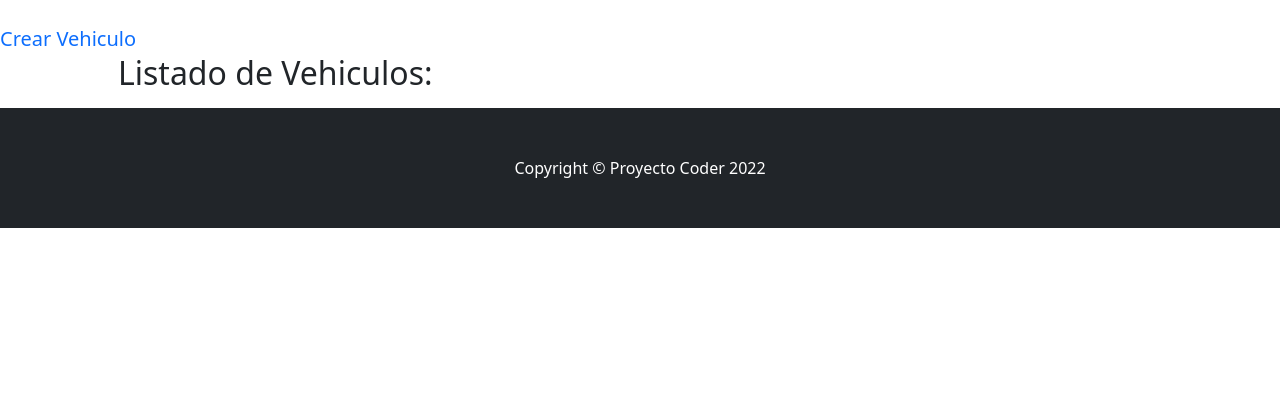
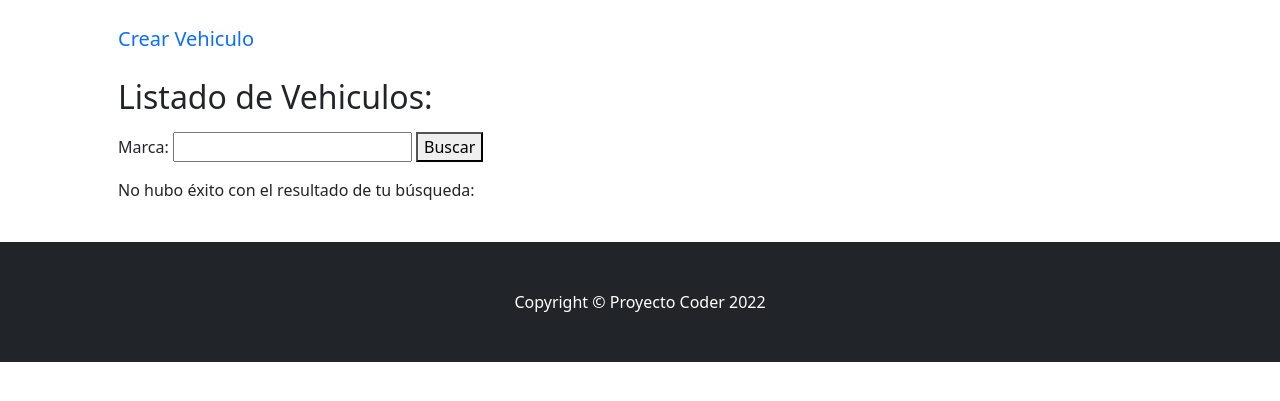
Before and after one commit to JorPallero/Entrega1_Puchurri_Santini_Pallero, a Django app: page /ver-vehiculos/ in a window 1280 px wide. Shown: the part 56-457 px from the top of the page. Run offline with Django 4.2, Linux system fonts and the light colour scheme; data that the repository does not hold is empty; some libraries are stand-ins or nearby versions.

Commit message:
Formulario BÃusqueda Vehiculo funcionando

```diff
--- a/home/forms.py
+++ b/home/forms.py
@@ -6,3 +6,6 @@ class VehiculoFormulario(forms.Form):
     color = forms.CharField(max_length=15)
     antiguedad = forms.IntegerField()
     fecha_fabricacion = forms.DateField(required=False)
+
+class BusquedaVehiculoFormulario(forms.Form):
+    marca = forms.CharField(max_length=20, required=False)
--- a/home/templates/home/about.html
+++ b/home/templates/home/about.html
@@ -7,6 +7,8 @@
 {% block mi_contenido %}
 <div class="container px-5">
     <br><h2>Somos Marco Santini, Manuel Puchurri y Mara Pallero</h2><br>
-    <p>Nacidos en Argentina nos asociamos para crear este proyecto que esperamos aprobar exitosamente!!!.</p>
+    <p>Somos estudiantes de Coderhouse, decidimos dar nuestro primer paso a la programación en Python y nos asociamos para crear este proyecto que esperamos aprobar exitosamente!!!</p>
+    <p>Les contamos acerca de cada uno de nosotros:  </p>
+    <p>Mara Jorgelina Pallero, de nacionalidad argentina con residencia en Capital Federal, estudié la carrera de Contador Público en la UBA pero desde el año pasado decidí cambiar el rumbo hacia el mundo IT.  Actualmente trabajo de Data Analyst en una agencia de publicidad y espero poder seguir sumando conocimientos en este maravilloso mundo.</p>
 </div>
 {% endblock mi_contenido %}
--- a/home/templates/home/ver_vehiculos.html
+++ b/home/templates/home/ver_vehiculos.html
@@ -9,14 +9,28 @@
 {% endblock texto_header %}
 
 {% block mi_contenido %}
-
+    <div class="container px-5">
     <br><a class="navbar-brand" href={% url 'crear_vehiculo' %}>Crear Vehiculo</a>
+    </div><br>
 
     <div class="container px-5">
     <h2><p>Listado de Vehiculos:</p></h2>
-    {% for vehiculo in vehiculos %}
-        <li>{{vehiculo.modelo}} {{vehiculo.marca}} {{vehiculo.color}} {{vehiculo.antiguedad}} {{vehiculo.fecha_fabricacion}}</li>
-    {% endfor %}
+
+    <form action={% url 'ver_vehiculos' %} method="GET">
+          {{formulario}}
+        <button>
+            Buscar
+        </button>
+    </form>
+    <p>
+        {% if vehiculos %}
+            {% for vehiculo in vehiculos %}
+            <li>{{vehiculo.modelo}} {{vehiculo.marca}} {{vehiculo.color}} {{vehiculo.antiguedad}} {{vehiculo.fecha_fabricacion}}</li>
+            {% endfor %}
+        {% else %}
+        <p>No hubo éxito con el resultado de tu búsqueda:</p>
+        {% endif %}
+    </p> <br>
     </div>
 
 {% endblock mi_contenido %}
--- a/home/views.py
+++ b/home/views.py
@@ -1,7 +1,7 @@
 from django.shortcuts import render
 from django.http import HttpResponse
 from django.shortcuts import render, redirect
-from home.forms import VehiculoFormulario
+from home.forms import BusquedaVehiculoFormulario, VehiculoFormulario
 from datetime import datetime
 from home.models import Vehiculo
 
@@ -44,6 +44,13 @@ def crear_vehiculo(request):
 
 def ver_vehiculos(request):
 
-    vehiculos = Vehiculo.objects.all()
+    marca = request.GET.get('marca', None)
 
-    return render(request, 'home/ver_vehiculos.html',{'vehiculos':vehiculos})
+    if marca:
+        vehiculos = Vehiculo.objects.filter(marca__icontains=marca)
+    else:
+        vehiculos = Vehiculo.objects.all()
+
+    formulario = BusquedaVehiculoFormulario()
+
+    return render(request, 'home/ver_vehiculos.html',{'vehiculos':vehiculos, 'formulario':formulario})
```
Also changed, not shown: home/templates/home/crear_vehiculo.html (+14 -6 lines).
